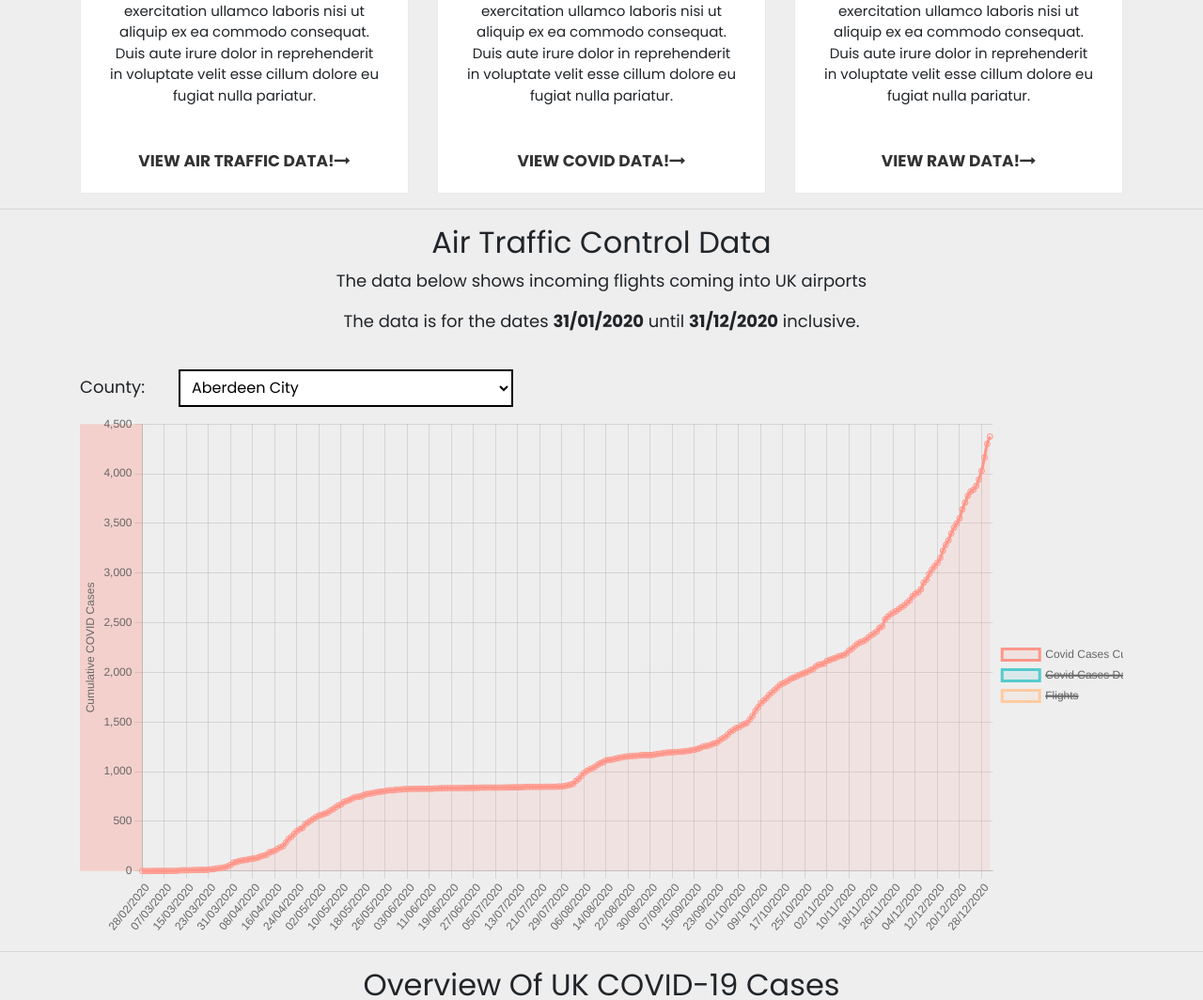
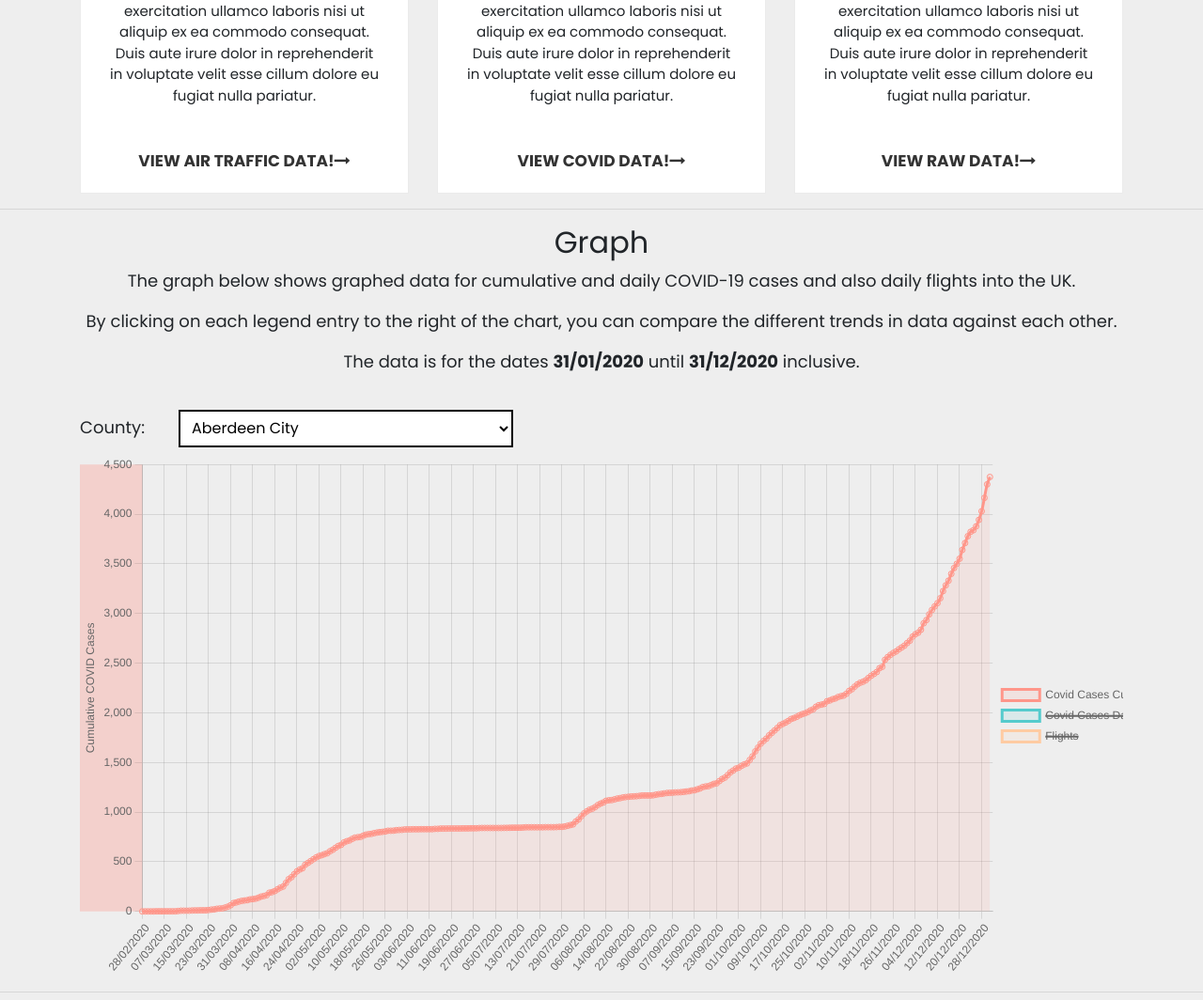
Before and after one commit to binaryoverload/TSEGroup8Website, a Flask app: page / in a window 1280 px wide. Shown: the part 1754-2818 px from the top of the page at 94% size. Run offline with Flask 2, Linux system fonts and the light colour scheme; some libraries are stand-ins or nearby versions.

Commit message:
More content for graphing section

```diff
--- a/templates/index.html
+++ b/templates/index.html
@@ -172,8 +172,9 @@
         <div class="row">
             <div class="col-md-12">
                 <div class="section-header">
-                    <h2>Air Traffic Control Data</h2>
-                    <p>The data below shows incoming flights coming into UK airports </p>
+                    <h2>Graph</h2>
+                    <p>The graph below shows graphed data for cumulative and daily COVID-19 cases and also daily flights into the UK.</p>
+                    <p>By clicking on each legend entry to the right of the chart, you can compare the different trends in data against each other.</p>
                     <p>The data is for the dates <strong>31/01/2020</strong> until <strong>31/12/2020</strong> inclusive.</p>
                 </div>
             </div>
```
